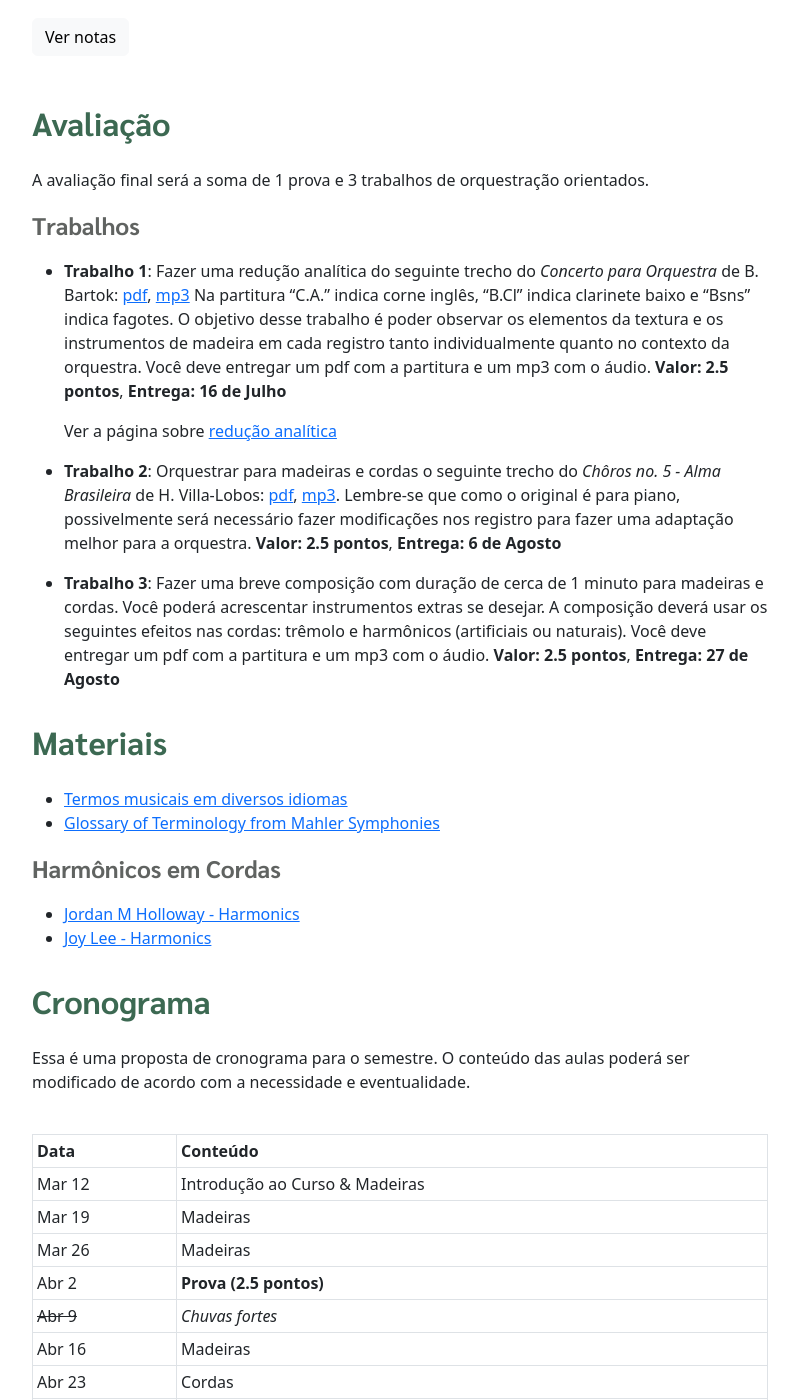
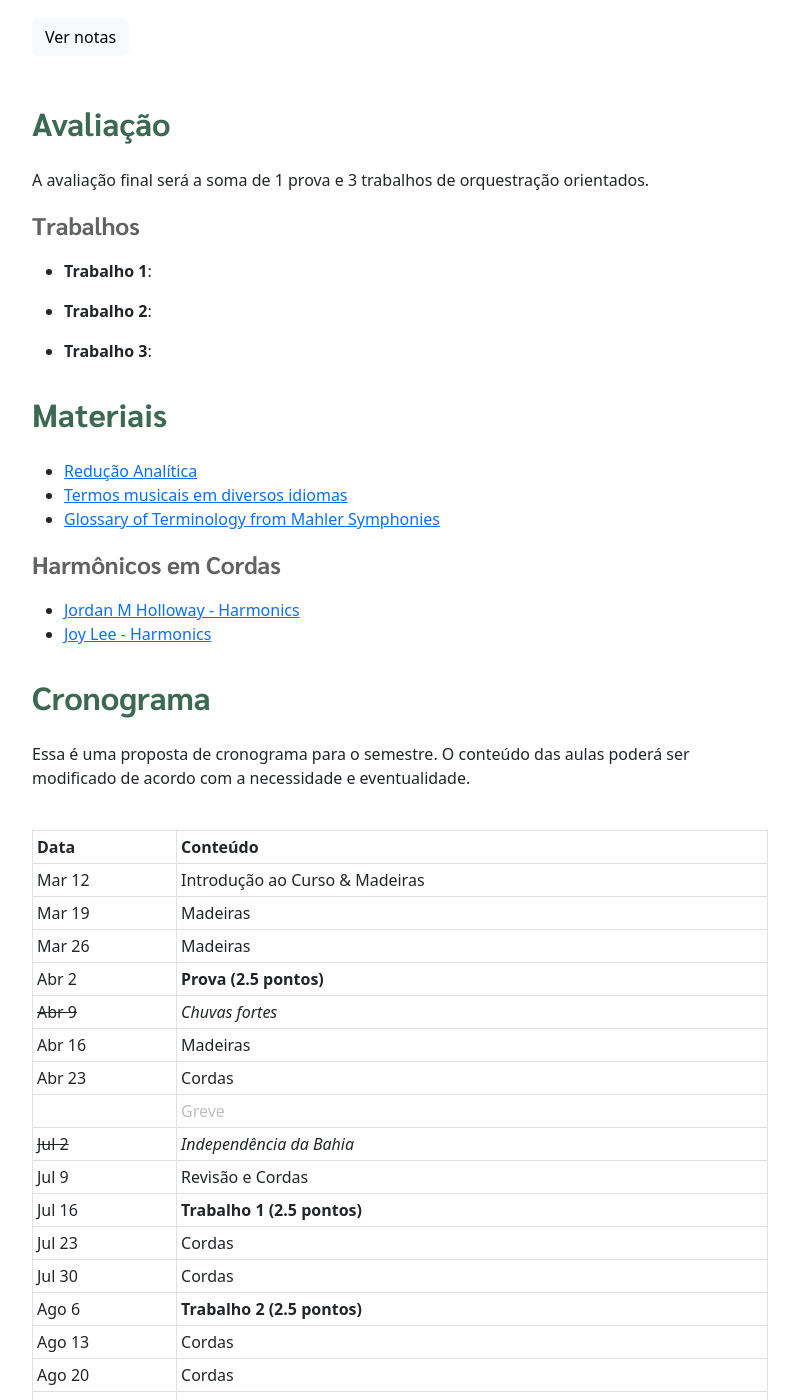
Before and after one commit to pedrokroger/pedrokroger.github.io, a Jekyll site: the page built from aulas/orq1.md, in a window 1280 px wide and 1400 px high, scrolled down 568 px. Shown: the whole window, without its empty margins (50-849 px from the left). Built offline with Jekyll 4.4.1, drawn with Linux system fonts in a browser that asks for light colours; some of the changed text lies outside the part shown.

Commit message:
Dados básicos em LEM e Orquestração

```diff
--- a/aulas/orq1.md
+++ b/aulas/orq1.md
@@ -14,13 +14,11 @@
 
 {% notas %}
 
-| Nome                        | Prova | T1  | T2  | T3  | Nota Final |
-|:----------------------------|:------|:----|:----|:----|:-----------|
-| Daniel Lopes De Oliveira    | 2.5   | 2.5 | 2.5 | 2.5 | =sum       |
-| Emyle Magna Santos Barbosa  | 1.8   | 2.5 | 2.5 | 1.5 | =sum       |
-| Gianmarco Turina            | 2.5   | 2.5 | 2.5 | 2.5 | =sum       |
-| Luciano Jose Salvador Bahia | 2.5   | 2.5 | 2.5 | 2.5 | =sum       |
-| Rafael Espinheira Santiago  | 2.2   | 2.5 | 2.5 | 2.5 | =sum       |
+| Nome                               | Prova | T1 | T2 | T3 | Nota Final |
+|:-----------------------------------|:------|:---|:---|:---|:-----------|
+| Chiara Conti Reed Caetano Nogueira |       |    |    |    | =sum       |
+| Renato Alves Da Silva Filho        |       |    |    |    | =sum       |
+| Victor Vogel Bartilotti Anselmo    |       |    |    |    | =sum       |
 {: .collapse #notas-table}
 
 
@@ -46,37 +44,16 @@
 
 ### Trabalhos
 
-- **Trabalho 1**: Fazer uma redução analítica do seguinte trecho do _Concerto
-  para Orquestra_ de B. Bartok: [pdf][2], [mp3][3] Na partitura "C.A." indica
-  corne inglês, "B.Cl" indica clarinete baixo e "Bsns" indica fagotes. O
-  objetivo desse trabalho é poder observar os elementos da textura e os
-  instrumentos de madeira em cada registro tanto individualmente quanto no
-  contexto da orquestra. Você deve entregar um pdf com a partitura e um mp3 com
-  o áudio. **Valor: 2.5 pontos**, **Entrega: 16 de Julho**
+- **Trabalho 1**:
 
-  Ver a página sobre [redução analítica][1]
+- **Trabalho 2**:
 
-- **Trabalho 2**: Orquestrar para madeiras e cordas o seguinte trecho do _Chôros
-  no. 5 - Alma Brasileira_ de H. Villa-Lobos: [pdf][4], [mp3][5]. Lembre-se que
-  como o original é para piano, possivelmente será necessário fazer modificações
-  nos registro para fazer uma adaptação melhor para a orquestra. **Valor: 2.5
-  pontos**, **Entrega: 6 de Agosto**
+- **Trabalho 3**:
 
-- **Trabalho 3**: Fazer uma breve composição com duração de cerca de 1 minuto
-  para madeiras e cordas. Você poderá acrescentar instrumentos extras se
-  desejar. A composição deverá usar os seguintes efeitos nas cordas: trêmolo e
-  harmônicos (artificiais ou naturais). Você deve entregar um pdf com a
-  partitura e um mp3 com o áudio. **Valor: 2.5 pontos**, **Entrega: 27 de
-  Agosto**
-
-[1]: {% link docs/reducao-analitica.md %}
-[2]: https://docs.pkroger.com/Bartok%20-%20Concerto%20para%20Orquestra%20-%20Trecho.pdf
-[3]: https://docs.pkroger.com/Bartok%20-%20Concerto%20para%20Orquestra%20-%20Trecho.mp3
-[4]: https://docs.pkroger.com/Villa-Lobos%20-%20Choro%205%20-%20Trecho.pdf
-[5]: https://docs.pkroger.com/Villa-Lobos%20-%20Choro%205%20-%20Trecho.mp3
 
 ## Materiais
 
+- [Redução Analítica]({% link docs/reducao-analitica.md %})
 - [Termos musicais em diversos idiomas](https://web.library.yale.edu/cataloging/music/instname)
 - [Glossary of Terminology from Mahler Symphonies](https://www.orchestralibrary.com/reftables/mahler2gloss.html)
 
```
Also changed, not shown: other parts of aulas/orq1.md (+21 -0 lines), aulas/lem7.md (+68 -100 lines).
